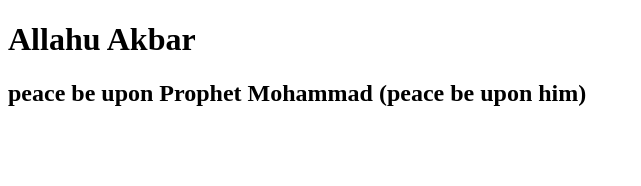
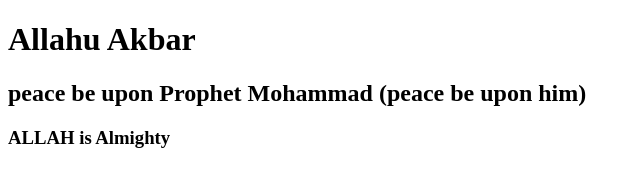
Before and after one commit to munthasir-mahmud/my-first-website, a plain HTML site: page index.html in a window 1280 px wide. Shown: the whole page, without its empty margins (0-641 px from the left). Drawn offline with Linux system fonts and the light colour scheme.

Commit message:
Update index.html

```diff
--- a/index.html
+++ b/index.html
@@ -8,5 +8,6 @@
 <body>
   <h1>Allahu Akbar</h1>
   <h2>peace be upon Prophet Mohammad (peace be upon him)</h2>
+  <h3>ALLAH is Almighty</h3>
 </body>
 </html>
```
